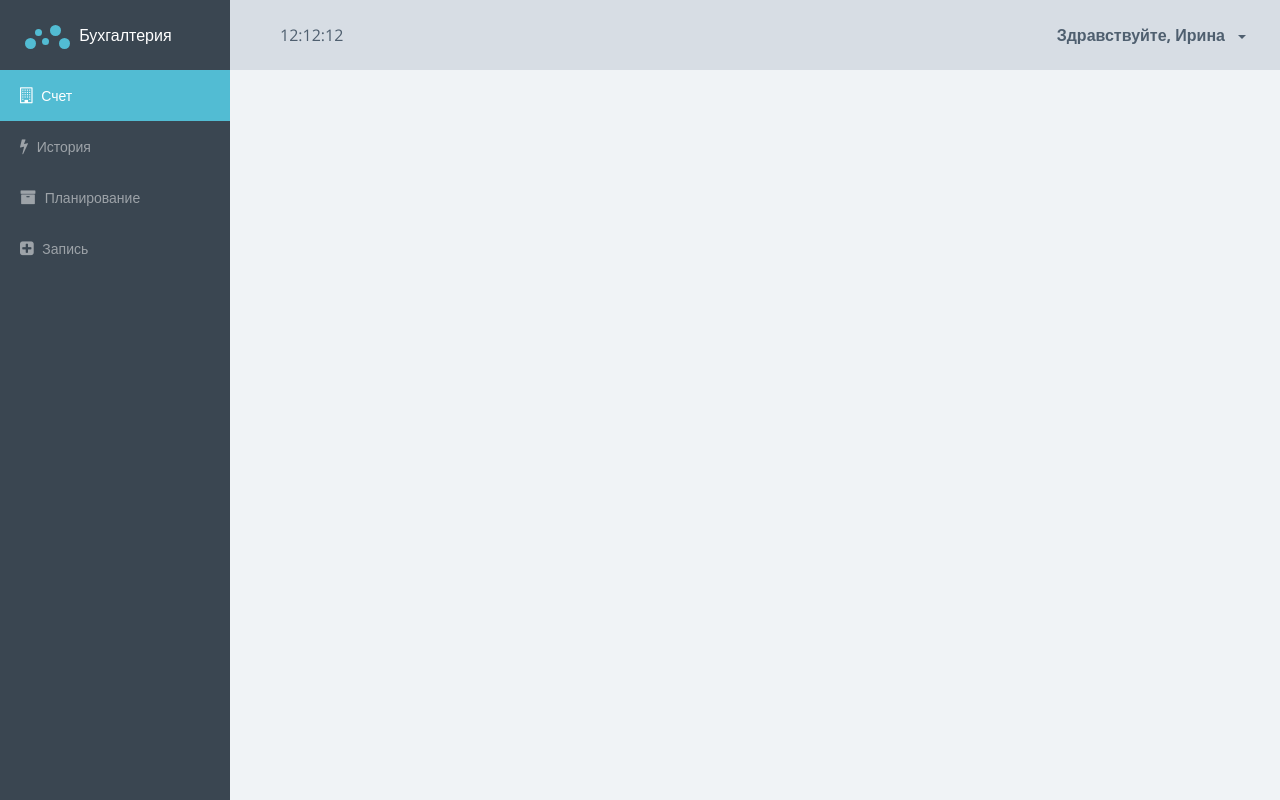
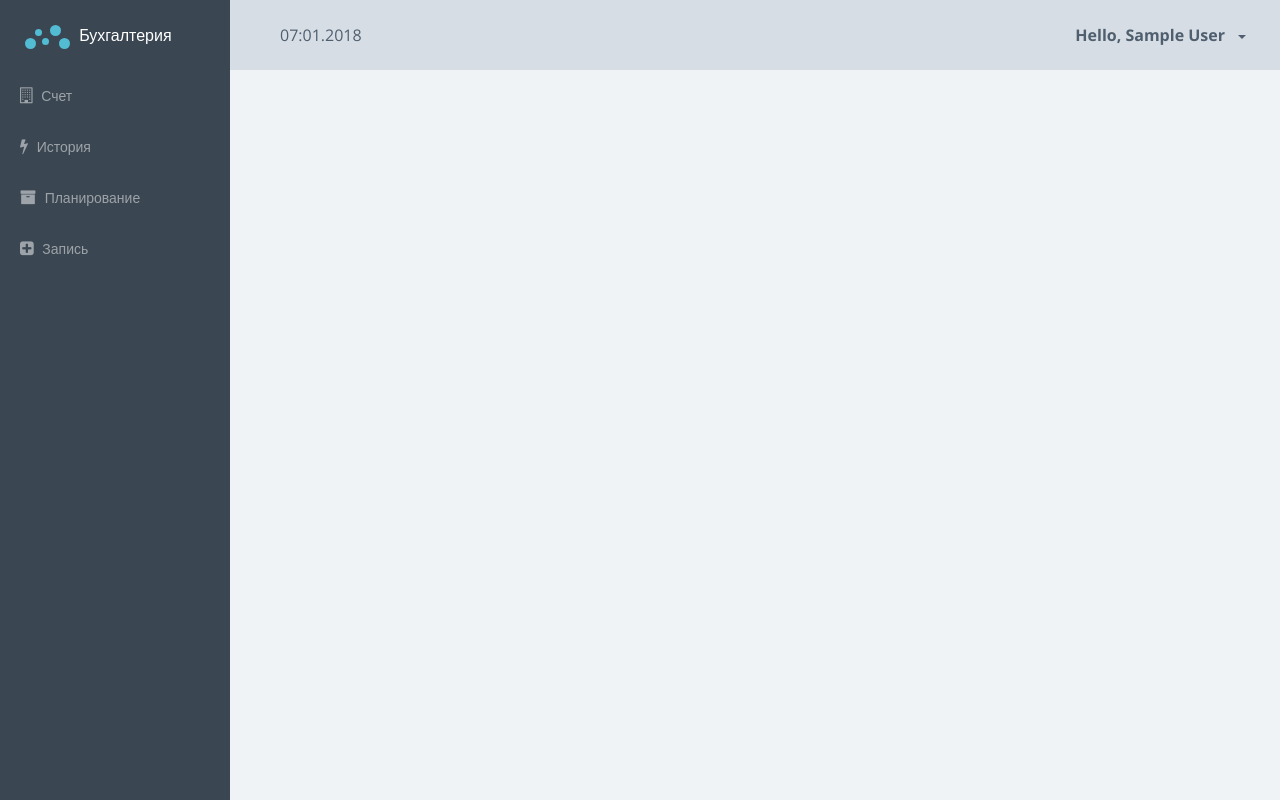
Before and after one commit to Bumbilo/home-accounting, an Angular app: page /system in a window 1280 px wide. Built offline with nearby package versions, Linux system fonts and the light colour scheme; sample sign-in values are in the browser's storage.

Commit message:
some changes after commit

```diff
--- a/src/app/auth/login/login.component.ts
+++ b/src/app/auth/login/login.component.ts
@@ -60,7 +60,7 @@ export class LoginComponent implements OnInit {
         if (user.password == formData.password) {
            window.localStorage.setItem('user', JSON.stringify(user));
            this.authService.login();
-           // this.router.navigate([''])
+           this.router.navigate(['/system', 'bill']);
         } else {
           this.showMessage('Invalid password !!!', 'danger');
         }
--- /dev/null
+++ b/src/app/system/shared/directives/dropdown.directive.ts
@@ -0,0 +1,13 @@
+import { Directive, HostBinding, HostListener } from '@angular/core'
+
+@Directive({
+    selector: '[appDropdown]'
+})
+export class DropdownDirective {
+@HostBinding('class.open') isOpen = false;
+
+@HostListener('click') onClick() {
+    this.isOpen = !this.isOpen;
+}
+
+}
--- a/src/app/system/system.component.html
+++ b/src/app/system/system.component.html
@@ -1,62 +1,7 @@
 <div class="main-wrapper">
   <div class="app">
-    <!--HEADER-->
-    <header class="header">
-      <div class="header-block header-block-search">
-        12:12:12
-      </div>
-      <div class="header-block header-block-nav">
-        <ul class="nav-profile">
-          <li class="profile dropdown">
-            <a class="nav-link dropdown-toggle" href="#" role="button">
-                                <span class="name">
-                                    Здравствуйте, Ирина
-                                </span>
-            </a>
-            <div class="dropdown-menu profile-dropdown-menu">
-              <a class="dropdown-item" href="#"> <i class="fa fa-gear icon"></i>Сделать запись</a>
-              <div class="dropdown-divider"></div>
-              <a class="dropdown-item" href="#"><i class="fa fa-power-off icon"></i>Выйти</a>
-            </div>
-          </li>
-        </ul>
-      </div>
-    </header>
-    <!--HEADER-->
-    <!--SIDEBAR-->
-    <aside class="sidebar">
-      <div class="sidebar-container">
-        <div class="sidebar-header">
-          <div class="brand">
-            <div class="logo">
-              <span class="l l1"></span>
-              <span class="l l2"></span>
-              <span class="l l3"></span>
-              <span class="l l4"></span>
-              <span class="l l5"></span>
-            </div>
-            Бухгалтерия
-          </div>
-        </div>
-        <nav class="menu">
-          <ul class="nav metismenu">
-            <li class="active">
-              <a href="#"> <i class="fa fa-building-o"></i> Счет </a>
-            </li>
-            <li>
-              <a href="#"> <i class="fa fa-flash"></i> История </a>
-            </li>
-            <li>
-              <a href="#"> <i class="fa fa-archive"></i> Планирование </a>
-            </li>
-            <li>
-              <a href="#"> <i class="fa fa-plus-square"></i> Запись </a>
-            </li>
-          </ul>
-        </nav>
-      </div>
-    </aside>
-    <!--SIDEBAR-->
+    <app-header></app-header>
+    <app-sidebar></app-sidebar>
     <!--CONTENT-->
     <article class="content dashboard-page">
       <router-outlet></router-outlet>
--- a/src/app/system/system.module.ts
+++ b/src/app/system/system.module.ts
@@ -7,6 +7,9 @@ import { HistoryPageComponent } from './history-page/history-page.component';
 import { PlaningPageComponent } from './planing-page/planing-page.component';
 import { RecordsPageComponent } from './records-page/records-page.component';
 import { SystemComponent } from './system.component';
+import { HeaderComponent } from './shared/components/header/header.component';
+import { SidebarComponent } from './shared/components/sidebar/sidebar.component';
+import { DropdownDirective } from './shared/directives/dropdown.directive';
 
 @NgModule({
   imports: [
@@ -20,6 +23,9 @@ import { SystemComponent } from './system.component';
     HistoryPageComponent,
     PlaningPageComponent,
     RecordsPageComponent,
+    HeaderComponent,
+    SidebarComponent,
+    DropdownDirective
   ]
 })
 export class SystemModule {
--- a/tsconfig.json
+++ b/tsconfig.json
@@ -7,6 +7,7 @@
     "moduleResolution": "node",
     "emitDecoratorMetadata": true,
     "experimentalDecorators": true,
+    "suppressImplicitAnyIndexErrors": true,
     "target": "es5",
     "typeRoots": [
       "node_modules/@types"
```
